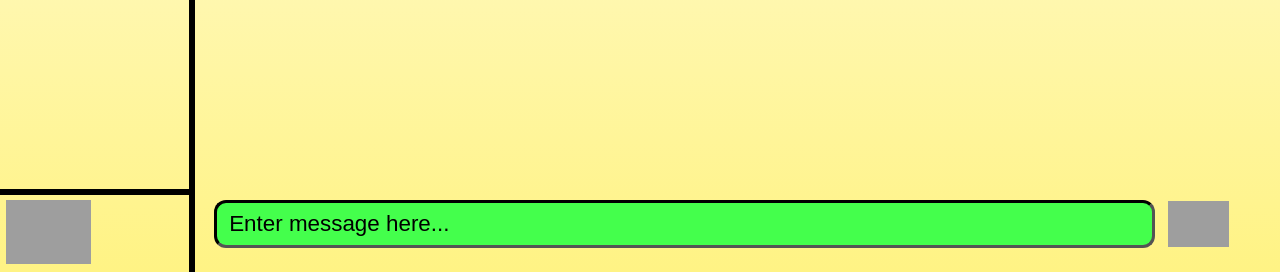
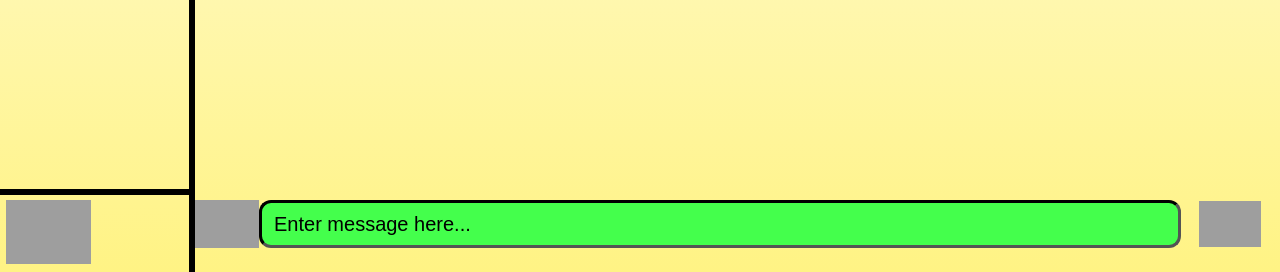
Before and after one commit to Kaziksobo/NEA_Chatbot, a Flask app: page / in a window 1280 px wide. Shown: the part 528-800 px from the top of the page. Run offline with Flask 2, Linux system fonts and the light colour scheme; grey boxes are pictures that could not be loaded.

Commit message:
Added microphone button

```diff
--- a/static/styles.css
+++ b/static/styles.css
@@ -114,9 +114,10 @@ body{
     text-align: center;
     display: grid;
     grid-auto-flow: column;
-    grid-template-columns: 75vw 2vw;
+    grid-template-columns: 4vw 72vw 4vw;
     grid-template-rows: 6vh;
     margin-bottom: 3vh;
+    gap: 1vw;
 }
 #message-input {
     background-color: #44FF4C;
@@ -124,16 +125,24 @@ body{
     border-color: #000000;
     border-width: 3.5px;
     padding: 10px;
-    margin-left: 1.5vw;
     padding-left: 12px;
-    font-size: 2.8vh;
+    font-size: 2.5vh;
 }
 #message-submit-button {
     background: transparent;
     border: none;
-    padding-left: 1vw
 }
 #message-submit-icon {
     height: 100%;
     width: auto;
 }
+#microphone-button {
+    background: transparent;
+    border: none;
+    padding: 0;
+    margin: 0;
+}
+#microphone-icon {
+    height: 100%;
+    width: auto;
+}
--- a/templates/index.html
+++ b/templates/index.html
@@ -27,6 +27,9 @@
             </div>
             <div id="main">
                 <form action="/message" method="post" autocomplete="off" id="message-form">
+                    <button type="submit" id="microphone-button">
+                        <img src="https://www.iconpacks.net/icons/1/free-microphone-icon-342-thumb.png" id="microphone-icon" alt="Microphone icon">
+                    </button>
                     <input type="text" id="message-input" placeholder="Enter message here...">
                     <button type="submit" id="message-submit-button">
                         <img src="https://cdn2.iconfinder.com/data/icons/font-awesome/1792/send-512.png" id="message-submit-icon" alt="message submit icon">
```
Also changed, not shown: 1 other file.
